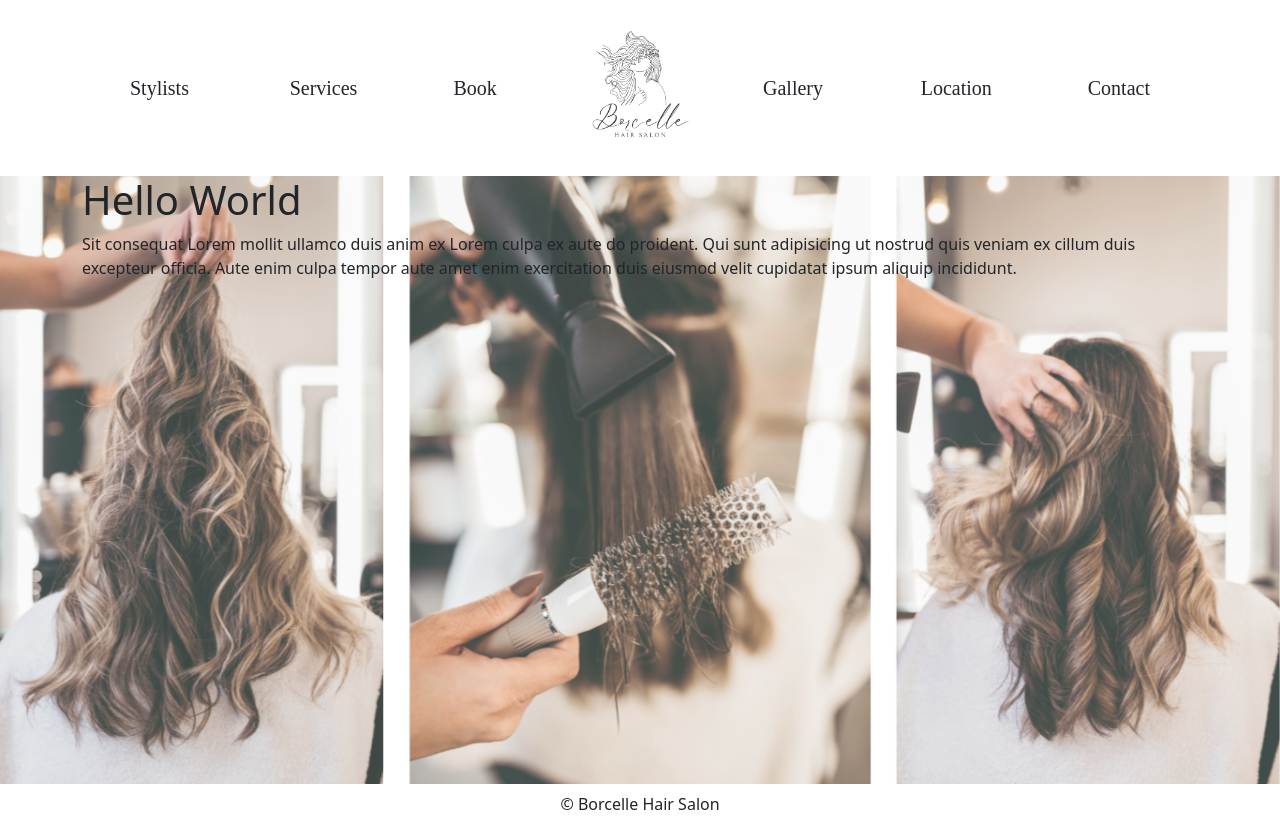
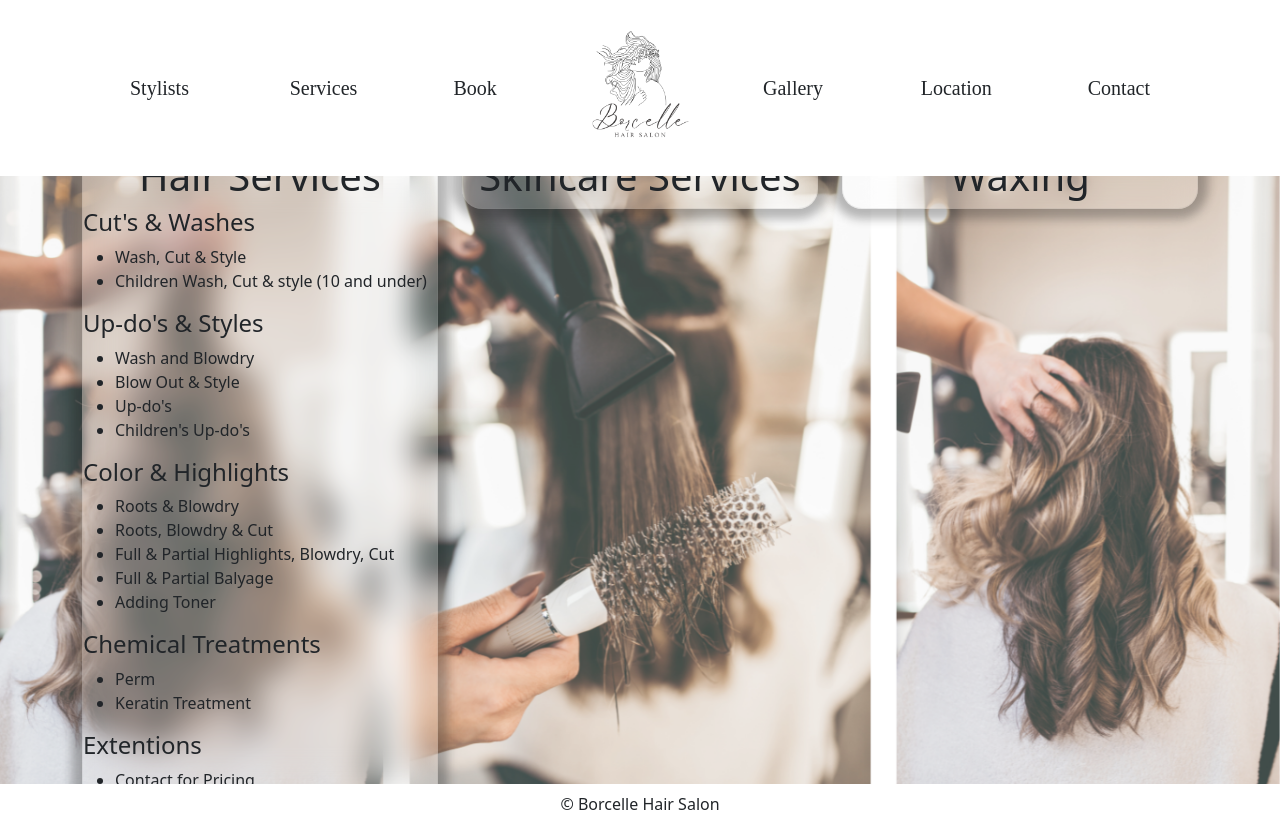
Before and after one commit to maggiejoe/salon-webpage-w-react, a React (Create React App) app in the folder my-hair-salon/: page /services in a window 1280 px wide. Built offline with nearby package versions, Linux system fonts and the light colour scheme; a web font is replaced by a local one.

Commit message:
started adding info to services pace

```diff
--- a/my-hair-salon/src/App.css
+++ b/my-hair-salon/src/App.css
@@ -54,7 +54,7 @@ body {
   /* height: 80vh; */
 }
 
-.landingPage-ContainerBg {
+.blurred-container-bg {
   background-color: rgba(255, 255, 255, 0.15);
   border-radius: 30px;
   -webkit-border-radius: 20px;
--- a/my-hair-salon/src/pages/LandingPage/index.js
+++ b/my-hair-salon/src/pages/LandingPage/index.js
@@ -8,16 +8,16 @@ function LandingPage() {
         <div className='landingPage-background-img body-content d-flex align-items-center'>
             <Container className='d-flex flex-wrap'>
                 <Col className='d-flex flex-wrap my-5'>
-                    <Row className='d-flex m-4'>
-                        <div className='landingPage-ContainerBg p-3'>
+                    <Row className='m-4'>
+                        <div className='blurred-container-bg p-3'>
                             <h1 className=''>About Us</h1>
                             <p>
                                 Ex aute excepteur aliquip amet esse incididunt nulla eu exercitation quis ullamco ea consequat. Exercitation dolore adipisicing veniam et. Commodo aute reprehenderit cupidatat ex ex voluptate adipisicing dolor eu. Sint sit nisi nulla aliquip culpa do sint. Ut sunt dolore nulla id esse adipisicing est adipisicing occaecat exercitation. Reprehenderit ea est et deserunt ex sunt.
                             </p>
                         </div>
                     </Row>
-                    <Row className='d-flex m-4'>
-                        <div className='landingPage-ContainerBg p-3'>
+                    <Row className='m-4'>
+                        <div className='blurred-container-bg p-3'>
                             <h1 className=''>Our Vision</h1>
                             <p>
                                 Ex amet consequat officia elit deserunt sunt. Ut do amet in adipisicing labore aliqua cupidatat fugiat Lorem. Et id qui Lorem aliquip ex enim Lorem adipisicing cupidatat aliquip dolore voluptate adipisicing. Minim nisi culpa pariatur anim et proident cillum pariatur in fugiat pariatur. Officia ex esse tempor magna irure nostrud qui. Incididunt enim occaecat id laboris occaecat dolor in magna occaecat amet nisi nulla duis. Non et ullamco veniam laboris adipisicing aliquip proident dolor.
@@ -27,7 +27,7 @@ function LandingPage() {
                 </Col>
                 <Col className='my-5 col-4 d-flex'>
                     <Row className='m-4'>
-                        <div className='landingPage-ContainerBg p-3'>
+                        <div className='blurred-container-bg p-3'>
                             <h1 className='d-flex justify-content-center'>Placeholder Title</h1>
                             <p className='d-flex justify-content-center'>
                                 lorem ipsum
--- a/my-hair-salon/src/pages/ServicesPage/index.js
+++ b/my-hair-salon/src/pages/ServicesPage/index.js
@@ -1,12 +1,56 @@
 import React from "react";
-import { Container } from 'react-bootstrap';
+import { Container, Row, Col } from 'react-bootstrap';
 
 function ServicesPage() {
     return (
-        <div className="body-content services-background-img">
-            <Container>
-                <h1>Hello World</h1>
-                <p>Sit consequat Lorem mollit ullamco duis anim ex Lorem culpa ex aute do proident. Qui sunt adipisicing ut nostrud quis veniam ex cillum duis excepteur officia. Aute enim culpa tempor aute amet enim exercitation duis eiusmod velit cupidatat ipsum aliquip incididunt.</p>
+        <div className="body-content services-background-img d-flex align-items-center">
+            <Container className="">
+                <Row className="d-flex">
+                    <Col className="">
+                        <div className="blurred-container-bg">
+                            <h1 className="d-flex justify-content-center">Hair Services</h1>
+                            <h2 className='fs-4'>Cut's & Washes</h2>
+                            <ul>
+                                <li>Wash, Cut & Style</li>
+                                <li>Children Wash, Cut & style {'('}10 and under{')'}</li>
+                            </ul>
+                            <h2 className='fs-4'>Up-do's & Styles</h2>
+                            <ul>
+                                <li>Wash and Blowdry</li>
+                                <li>Blow Out & Style</li>
+                                <li>Up-do's</li>
+                                <li>Children's Up-do's</li>
+                            </ul>
+                            <h2 className='fs-4'>Color & Highlights</h2>
+                            <ul>
+                                <li>Roots & Blowdry</li>
+                                <li>Roots, Blowdry & Cut</li>
+                                <li>Full & Partial Highlights, Blowdry, Cut</li>
+                                <li>Full & Partial Balyage</li>
+                                <li>Adding Toner</li>
+                            </ul>
+                            <h2 className='fs-4'>Chemical Treatments</h2>
+                            <ul>
+                                <li>Perm</li>
+                                <li>Keratin Treatment</li>
+                            </ul>
+                            <h2 className='fs-4'>Extentions</h2>
+                            <ul>
+                                <li>Contact for Pricing</li>
+                            </ul>
+                        </div>
+                    </Col>
+                    <Col className="">
+                        <div className="blurred-container-bg d-flex justify-content-center">
+                            <h1>Skincare Services</h1>
+                        </div>
+                    </Col>
+                    <Col className="">
+                        <div className="blurred-container-bg d-flex justify-content-center">
+                            <h1>Waxing</h1>
+                        </div>
+                    </Col>
+                </Row>
             </Container>
         </div>
     )
```
